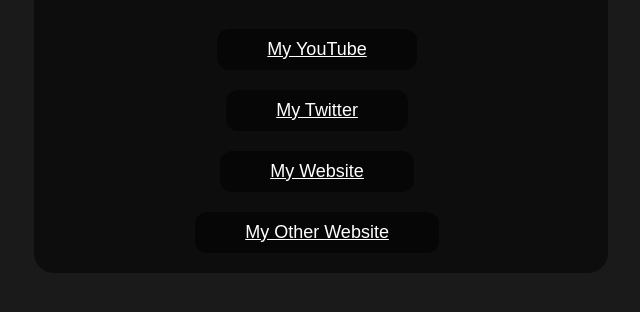
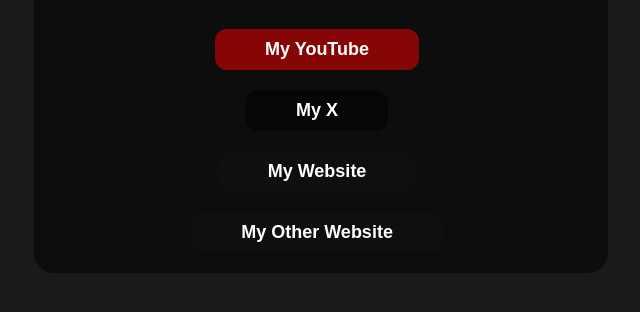
Before and after one commit to Quntem/AllInOneLink, a website: page src/useraiolpage.html in a window 1280 px wide. Shown: the part 102-414 px from the top of the page, without its empty margins (319-959 px from the left). Drawn offline with nearby package versions, Linux system fonts and the light colour scheme.

Commit message:
added special version of link cards

```diff
--- a/src/useraiolpage.css
+++ b/src/useraiolpage.css
@@ -10,6 +10,8 @@
 
 a {
     color: white;
+    font-weight: bold;
+    text-decoration: none;
 }
 
 /* Card Formatting */
@@ -28,6 +30,34 @@
 }
 
 .link-card {
+    background-color: rgba(19, 19, 19, 0.5);
+    border: none;
+    padding-top: 10px;
+    padding-bottom: 10px;
+    padding-right: 50px;
+    padding-left: 50px;
+    font-size: large;
+    margin-top: 10px;
+    margin-bottom: 10px;
+    border-radius: 12px;
+    color: white;
+}
+
+.link-card-yt {
+    background-color: rgba(255, 0, 0, 0.5);
+    border: none;
+    padding-top: 10px;
+    padding-bottom: 10px;
+    padding-right: 50px;
+    padding-left: 50px;
+    font-size: large;
+    margin-top: 10px;
+    margin-bottom: 10px;
+    border-radius: 12px;
+    color: white;
+}
+
+.link-card-X {
     background-color: rgba(0, 0, 0, 0.5);
     border: none;
     padding-top: 10px;
--- a/src/useraiolpage.html
+++ b/src/useraiolpage.html
@@ -31,7 +31,7 @@
             <h1>Username's Card</h1>
 
             <!-- Buttons (Link Cards) -->
-            <button class="link-card">
+            <button class="link-card-yt">
                 <a href="https://www.youtube.com" target="_blank">
                     My YouTube
                 </a>
@@ -39,9 +39,9 @@
 
             <br>
 
-            <button class="link-card">
-                <a href="https://www.twitter.com" target="_blank">
-                    My Twitter
+            <button class="link-card-X">
+                <a href="https://www.x.com" target="_blank">
+                    My X
                 </a>
             </button>
 
```
